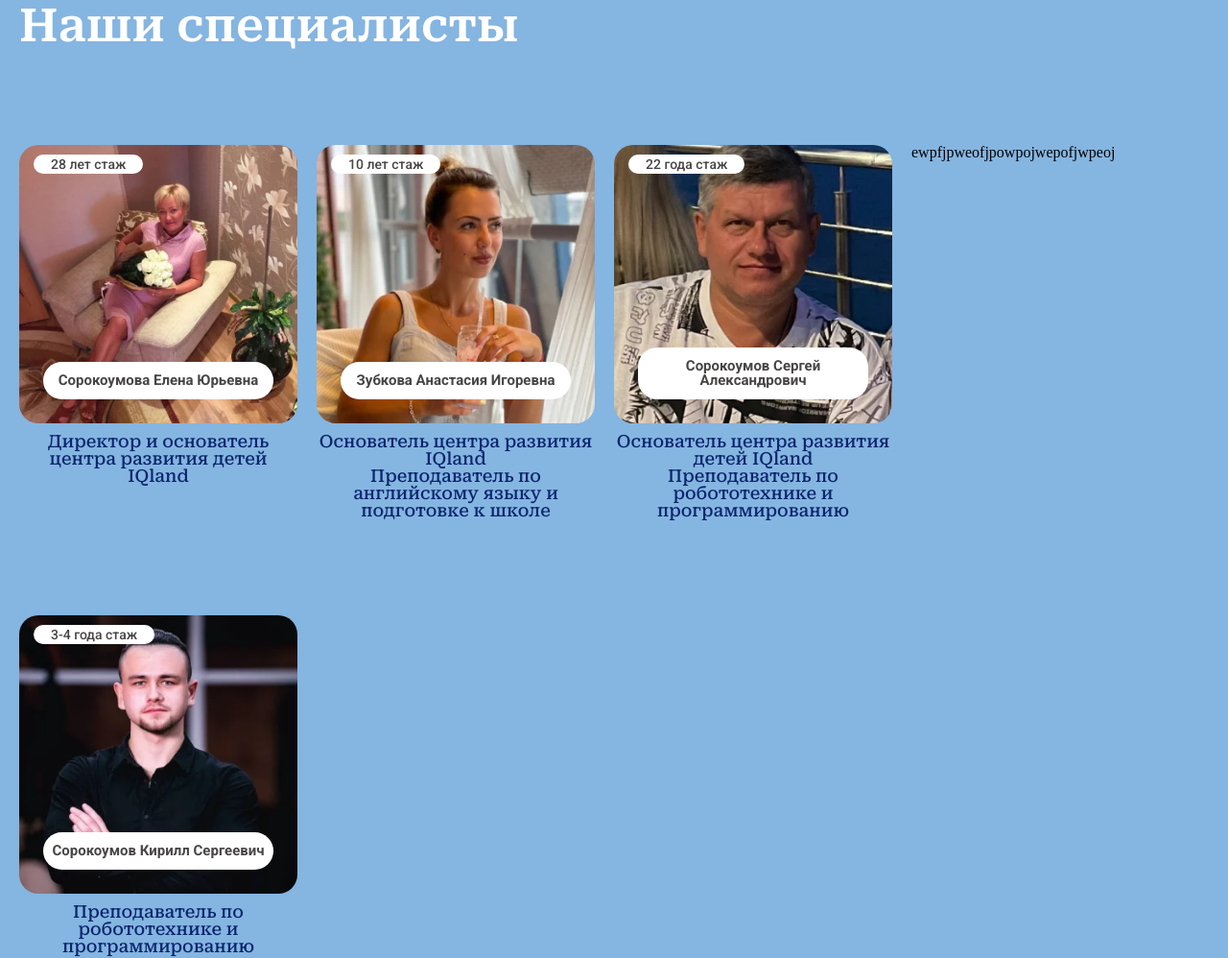
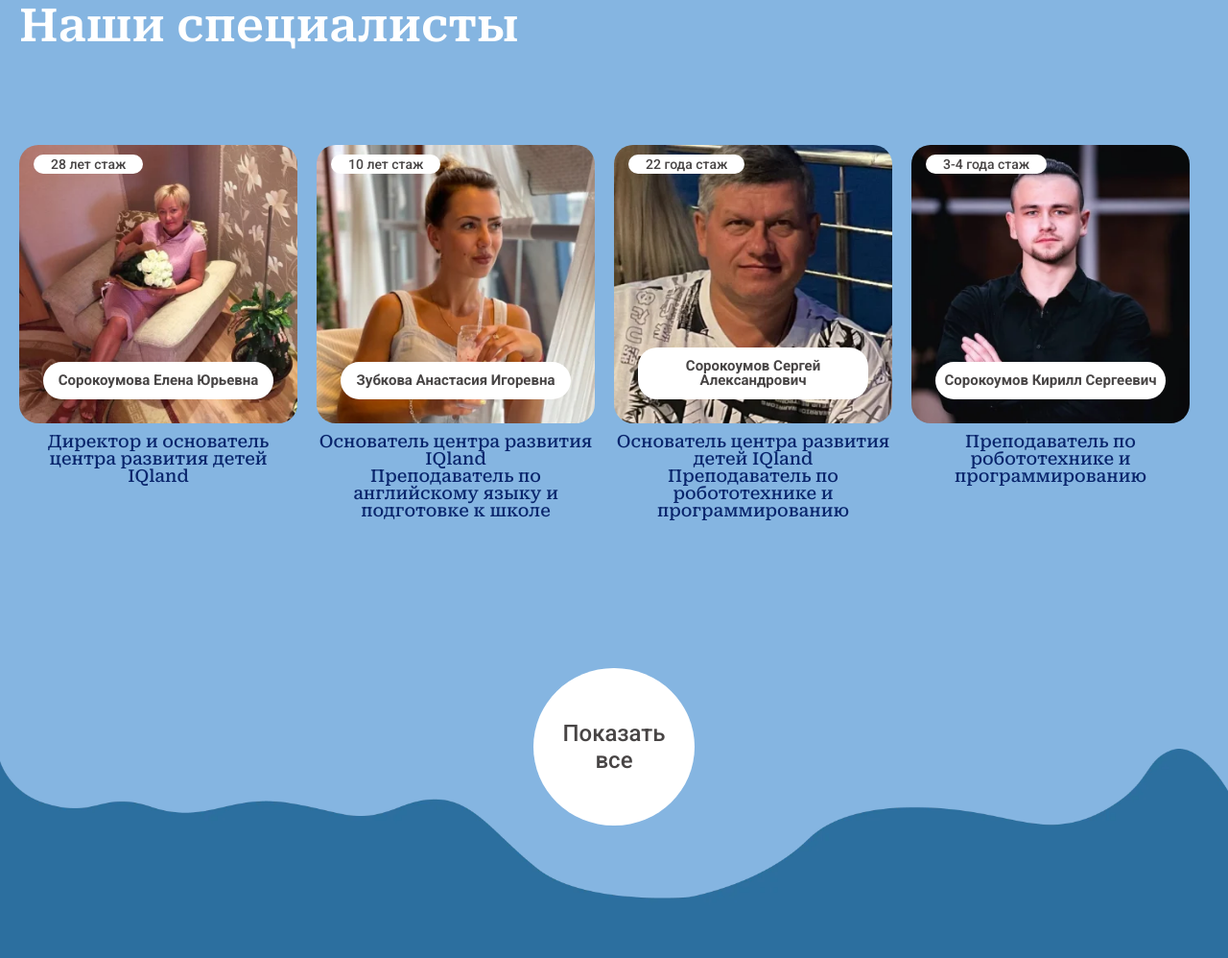
Before and after one commit to Ivan2327/geySergek, a plain HTML site: page index.html in a window 1280 px wide. Shown: the part 2307-3305 px from the top of the page at 96% size. Drawn offline with nearby package versions, Linux system fonts and the light colour scheme.

Commit message:
second commit

```diff
--- a/index.html
+++ b/index.html
@@ -270,7 +270,7 @@
                             <p class="expert__desc">Основатель центра развития детей IQland <br> Преподаватель по робототехнике и программированию</p>
                         </div>
 
-                        ewpfjpweofjpowpojwepofjwpeoj
+
 
                         <div class="expert__card">
                             <div class="expert__box expert__4">
```
